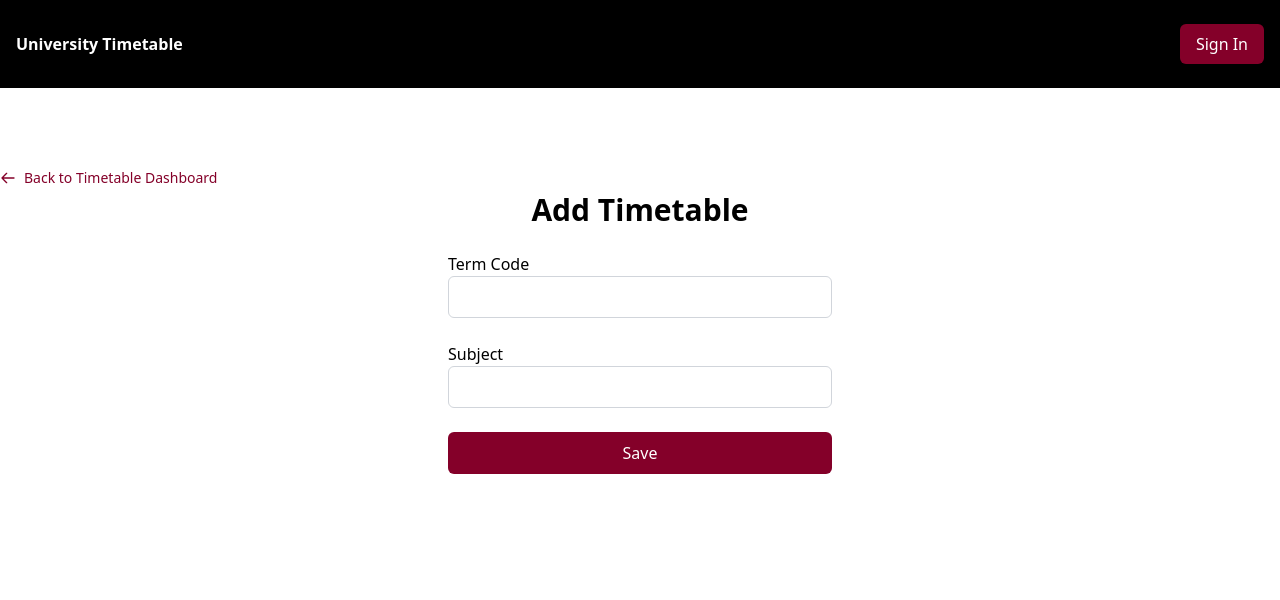
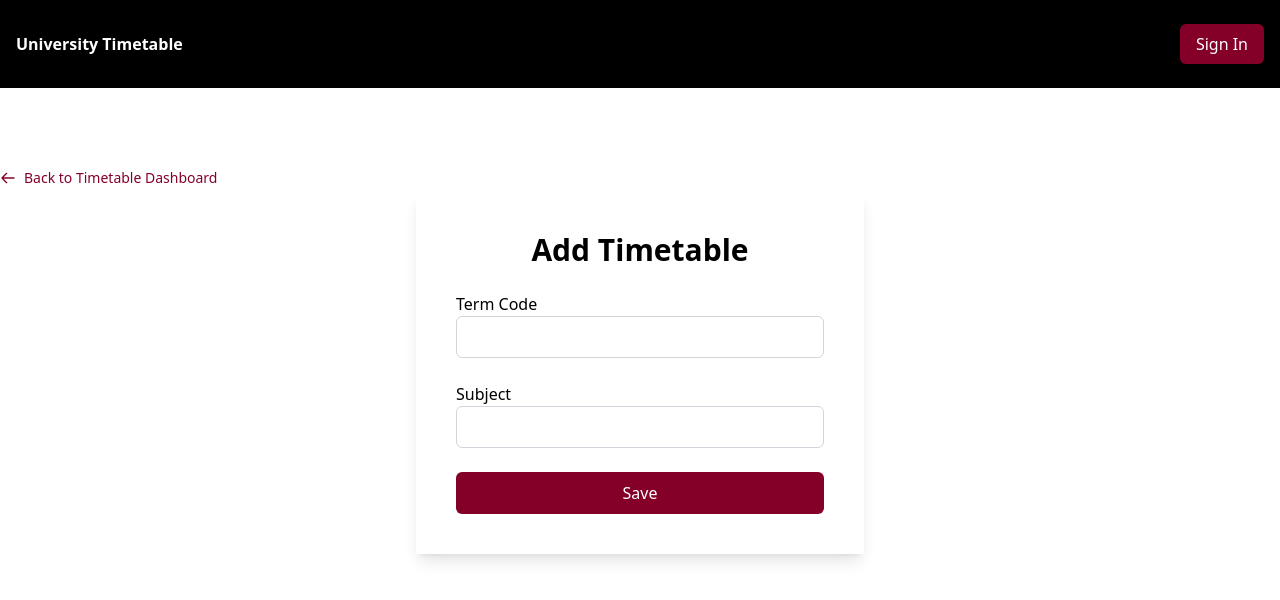
Before and after one commit to Nav-2d/Capstone, a React (Create React App) app in the folder frontend/: page /add-timetable in a window 1280 px wide. Shown: the top 600 px of the page. Built offline with nearby package versions, Linux system fonts and the light colour scheme.

Commit message:
Added shadow to the form

```diff
--- a/frontend/src/pages/AddTimetable.jsx
+++ b/frontend/src/pages/AddTimetable.jsx
@@ -52,7 +52,7 @@ function AddTimetable() {
           </div>
         </div>
       </div>
-      <div className='max-w-sm mx-auto'>
+      <div className='max-w-md mx-auto p-10 shadow-lg'>
         <div className='mb-6 text-center'>
           <h3 className='mb-4 text-2xl md:text-3xl font-bold'>Add Timetable</h3>
         </div>
```
